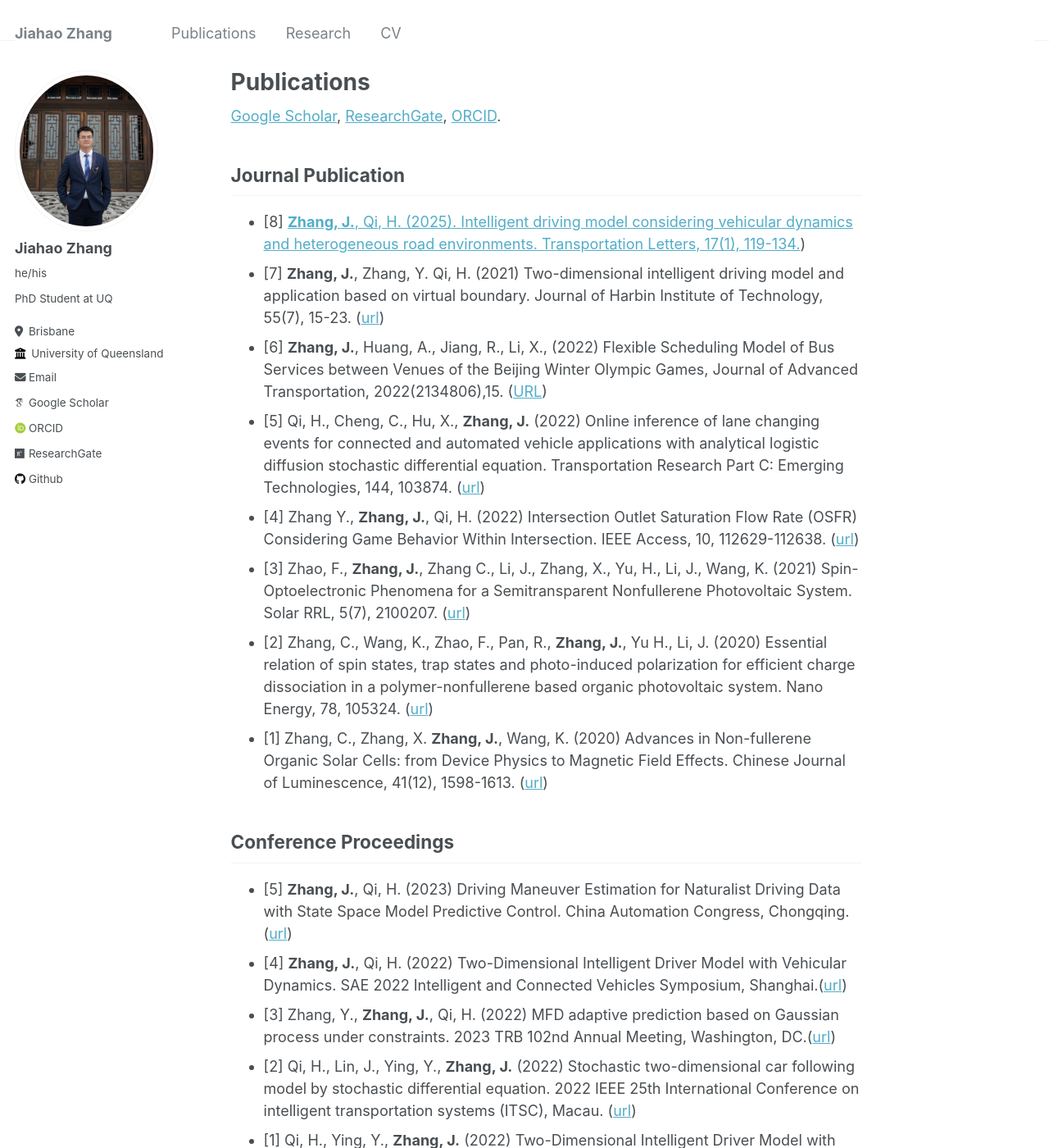
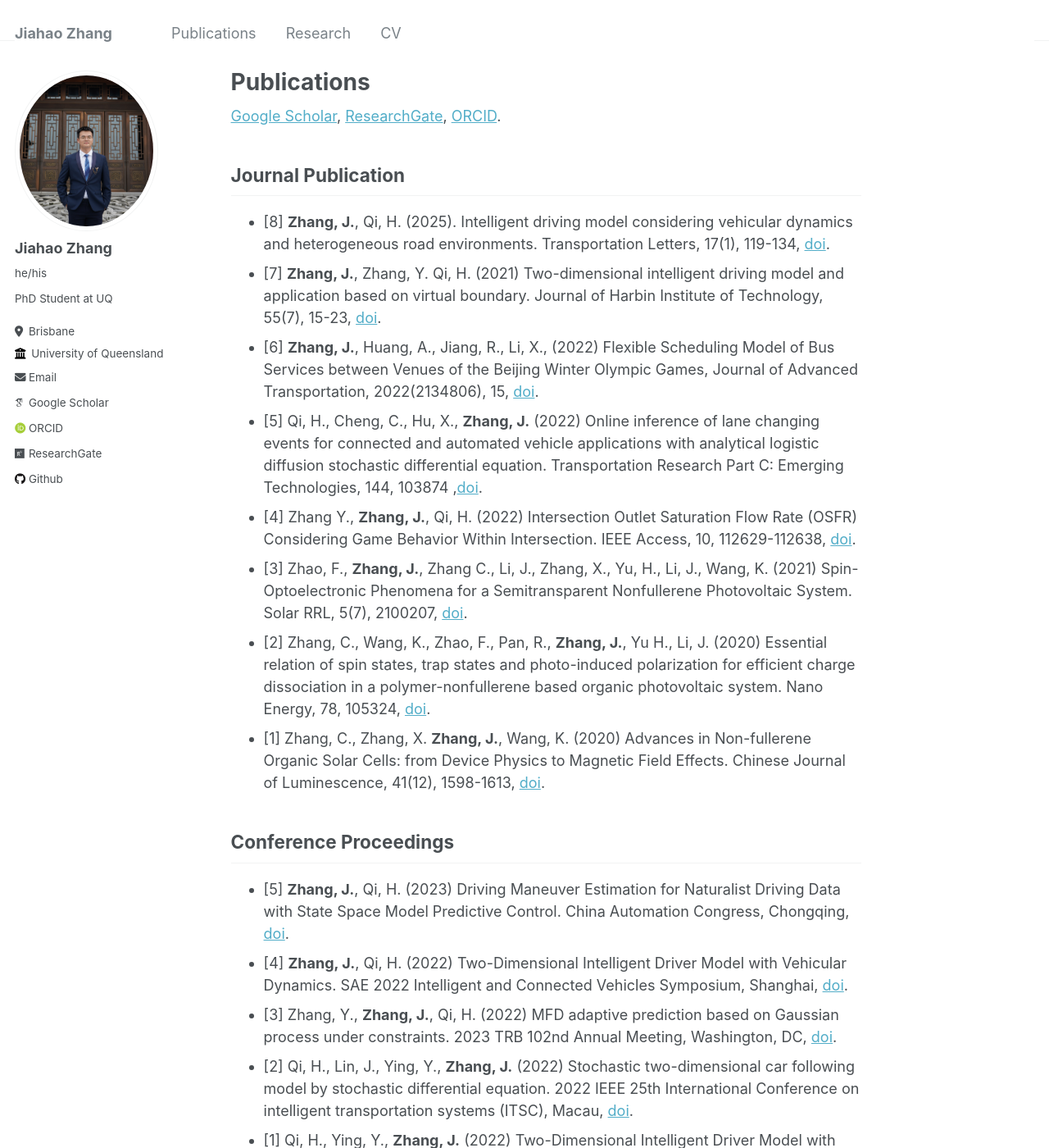
Before and after one commit to zhangjiahao2024/zhangjiahao2024.github.io, a Jekyll site: the page built from _pages/publications.md, in a window 1280 px wide and 1400 px high. Shown: the whole window at 82% size. Built offline with Jekyll 4.4.1, drawn with Linux system fonts in a browser that asks for light colours; some web fonts are replaced; some of the changed text lies outside the part shown.

Commit message:
Update publications.md

```diff
--- a/_pages/publications.md
+++ b/_pages/publications.md
@@ -19,23 +19,23 @@ author_profile: true
 
 Journal Publication
 ----------
-* [8] [**Zhang, J.**, Qi, H. (2025). Intelligent driving model considering vehicular dynamics and heterogeneous road environments. Transportation Letters, 17(1), 119-134.](https://doi.org/10.1080/19427867.2024.2329469))
-* [7] **Zhang, J.**, Zhang, Y. Qi, H. (2021) Two-dimensional intelligent driving model and application based on virtual boundary. Journal of Harbin Institute of Technology, 55(7), 15-23. ([url](http://hit.alljournals.cn/html/hitxb_cn/2023/7/20230703.html))
-* [6] **Zhang, J.**, Huang, A., Jiang, R., Li, X., (2022) Flexible Scheduling Model of Bus Services between Venues of the Beijing Winter Olympic Games, Journal of Advanced Transportation, 2022(2134806),15. ([URL](https://onlinelibrary.wiley.com/doi/full/10.1155/2022/2134806))
-* [5] Qi, H., Cheng, C., Hu, X., **Zhang, J.** (2022) Online inference of lane changing events for connected and automated vehicle applications with analytical logistic diffusion stochastic differential equation. Transportation Research Part C: Emerging Technologies, 144, 103874. ([url](https://doi.org/10.1016/j.trc.2022.103874))
-* [4] Zhang Y., **Zhang, J.**, Qi, H. (2022) Intersection Outlet Saturation Flow Rate (OSFR) Considering Game Behavior Within Intersection. IEEE Access, 10, 112629-112638. ([url](https://ieeexplore.ieee.org/abstract/document/9878314))
-* [3] Zhao, F., **Zhang, J.**, Zhang C., Li, J., Zhang, X., Yu, H., Li, J., Wang, K. (2021) Spin-Optoelectronic Phenomena for a Semitransparent Nonfullerene Photovoltaic System. Solar RRL, 5(7), 2100207. ([url](https://onlinelibrary.wiley.com/doi/full/10.1002/solr.202100207))
-* [2] Zhang, C., Wang, K., Zhao, F., Pan, R., **Zhang, J.**, Yu H., Li, J. (2020) Essential relation of spin states, trap states and photo-induced polarization for efficient charge dissociation in a polymer-nonfullerene based organic photovoltaic system. Nano Energy, 78, 105324. ([url](https://www.sciencedirect.com/science/article/pii/S2211285520309010))
-* [1] Zhang, C., Zhang, X. **Zhang, J.**, Wang, K. (2020) Advances in Non-fullerene Organic Solar Cells: from Device Physics to Magnetic Field Effects. Chinese Journal of Luminescence, 41(12), 1598-1613. ([url](https://cjl.lightpublishing.cn/en/article/doi/10.37188/CJL.20200314/))
+* [8] **Zhang, J.**, Qi, H. (2025). Intelligent driving model considering vehicular dynamics and heterogeneous road environments. Transportation Letters, 17(1), 119-134, [doi](https://doi.org/10.1080/19427867.2024.2329469).
+* [7] **Zhang, J.**, Zhang, Y. Qi, H. (2021) Two-dimensional intelligent driving model and application based on virtual boundary. Journal of Harbin Institute of Technology, 55(7), 15-23, [doi](http://hit.alljournals.cn/html/hitxb_cn/2023/7/20230703.html).
+* [6] **Zhang, J.**, Huang, A., Jiang, R., Li, X., (2022) Flexible Scheduling Model of Bus Services between Venues of the Beijing Winter Olympic Games, Journal of Advanced Transportation, 2022(2134806), 15, [doi](https://onlinelibrary.wiley.com/doi/full/10.1155/2022/2134806).
+* [5] Qi, H., Cheng, C., Hu, X., **Zhang, J.** (2022) Online inference of lane changing events for connected and automated vehicle applications with analytical logistic diffusion stochastic differential equation. Transportation Research Part C: Emerging Technologies, 144, 103874 ,[doi](https://doi.org/10.1016/j.trc.2022.103874).
+* [4] Zhang Y., **Zhang, J.**, Qi, H. (2022) Intersection Outlet Saturation Flow Rate (OSFR) Considering Game Behavior Within Intersection. IEEE Access, 10, 112629-112638, [doi](https://ieeexplore.ieee.org/abstract/document/9878314).
+* [3] Zhao, F., **Zhang, J.**, Zhang C., Li, J., Zhang, X., Yu, H., Li, J., Wang, K. (2021) Spin-Optoelectronic Phenomena for a Semitransparent Nonfullerene Photovoltaic System. Solar RRL, 5(7), 2100207, [doi](https://onlinelibrary.wiley.com/doi/full/10.1002/solr.202100207).
+* [2] Zhang, C., Wang, K., Zhao, F., Pan, R., **Zhang, J.**, Yu H., Li, J. (2020) Essential relation of spin states, trap states and photo-induced polarization for efficient charge dissociation in a polymer-nonfullerene based organic photovoltaic system. Nano Energy, 78, 105324, [doi](https://www.sciencedirect.com/science/article/pii/S2211285520309010).
+* [1] Zhang, C., Zhang, X. **Zhang, J.**, Wang, K. (2020) Advances in Non-fullerene Organic Solar Cells: from Device Physics to Magnetic Field Effects. Chinese Journal of Luminescence, 41(12), 1598-1613, [doi](https://cjl.lightpublishing.cn/en/article/doi/10.37188/CJL.20200314/).
 
 
 Conference Proceedings
 -------
-* [5] **Zhang, J.**, Qi, H. (2023) Driving Maneuver Estimation for Naturalist Driving Data with State Space Model Predictive Control. China Automation Congress, Chongqing. ([url](https://doi.org/10.1109/CAC59555.2023.10450846))
-* [4] **Zhang, J.**, Qi, H. (2022) Two-Dimensional Intelligent Driver Model with Vehicular Dynamics. SAE 2022 Intelligent and Connected Vehicles Symposium, Shanghai.([url](https://www.sae.org/publications/technical-papers/content/2022-01-7088/))
-* [3] Zhang, Y., **Zhang, J.**, Qi, H. (2022) MFD adaptive prediction based on Gaussian process under constraints. 2023 TRB 102nd Annual Meeting, Washington, DC.([url](https://www.researchgate.net/publication/364777558_MFD_adaptive_prediction_based_on_Gaussian_process_under_constraints))
-* [2] Qi, H., Lin, J., Ying, Y., **Zhang, J.** (2022) Stochastic two-dimensional car following model by stochastic differential equation. 2022 IEEE 25th International Conference on intelligent transportation systems (ITSC), Macau. ([url](https://ieeexplore.ieee.org/abstract/document/9921829))
-* [1] Qi, H., Ying, Y., **Zhang, J.** (2022) Two-Dimensional Intelligent Driver Model with Vehicular Dynamics. 2022 IEEE Intelligent Vehicles Symposium (IV), Shanghai.([url](https://ieeexplore.ieee.org/abstract/document/9827388))
+* [5] **Zhang, J.**, Qi, H. (2023) Driving Maneuver Estimation for Naturalist Driving Data with State Space Model Predictive Control. China Automation Congress, Chongqing, [doi](https://doi.org/10.1109/CAC59555.2023.10450846).
+* [4] **Zhang, J.**, Qi, H. (2022) Two-Dimensional Intelligent Driver Model with Vehicular Dynamics. SAE 2022 Intelligent and Connected Vehicles Symposium, Shanghai, [doi](https://www.sae.org/publications/technical-papers/content/2022-01-7088/).
+* [3] Zhang, Y., **Zhang, J.**, Qi, H. (2022) MFD adaptive prediction based on Gaussian process under constraints. 2023 TRB 102nd Annual Meeting, Washington, DC, [doi](https://www.researchgate.net/publication/364777558_MFD_adaptive_prediction_based_on_Gaussian_process_under_constraints).
+* [2] Qi, H., Lin, J., Ying, Y., **Zhang, J.** (2022) Stochastic two-dimensional car following model by stochastic differential equation. 2022 IEEE 25th International Conference on intelligent transportation systems (ITSC), Macau, [doi](https://ieeexplore.ieee.org/abstract/document/9921829).
+* [1] Qi, H., Ying, Y., **Zhang, J.** (2022) Two-Dimensional Intelligent Driver Model with Vehicular Dynamics. 2022 IEEE Intelligent Vehicles Symposium (IV), Shanghai, [doi](https://ieeexplore.ieee.org/abstract/document/9827388).
 
 
 Patents
```
